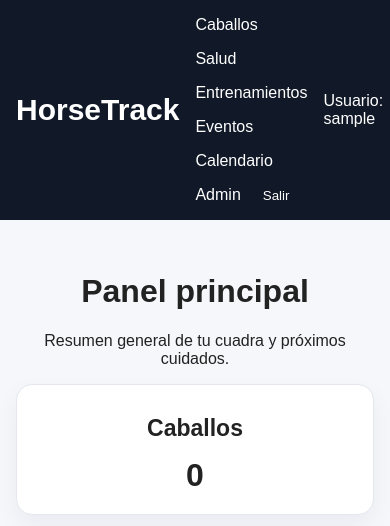
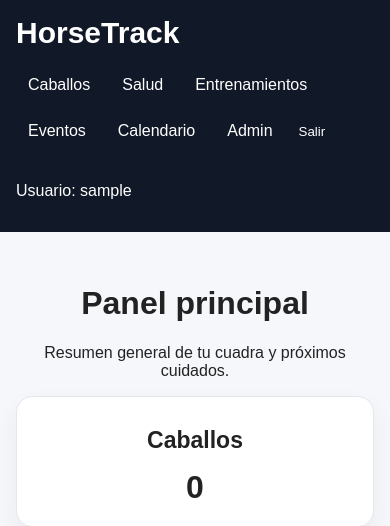
Before and after one commit to chimoportof-ux/Horsetrack, a Django app: page / in a window 390 px wide. Shown: the top 526 px of the page. Run offline with Django 5.2, Linux system fonts and the light colour scheme; the visitor is signed in with stand-in values (Sample User, id 1); data that the repository does not hold is empty.

Commit message:
Arreglar navegación móvil

```diff
--- a/static/css/styles.css
+++ b/static/css/styles.css
@@ -259,7 +259,6 @@ textarea { min-height: 120px; }
 
 .main-nav a:hover {
   background-color: var(--bg);
-  padding: 5px;
   color: rgb(0, 0, 0);
 }
 
@@ -275,11 +274,19 @@ textarea { min-height: 120px; }
 
 @media (max-width: 768px) {
 
-  .main-nav a:hover {
-    background-color: var(--bg);
-    color: rgb(0, 0, 0);
+  .nav {
+    flex-direction: column;
+    align-items: flex-start;
   }
 
+  .nav nav {
+    width: 100%;
+    gap: 0.5rem;
+  }
+
+  .main-nav a {
+    padding: 10px 12px;
+  }
   .table {
     min-width: 600px;
   }
```
